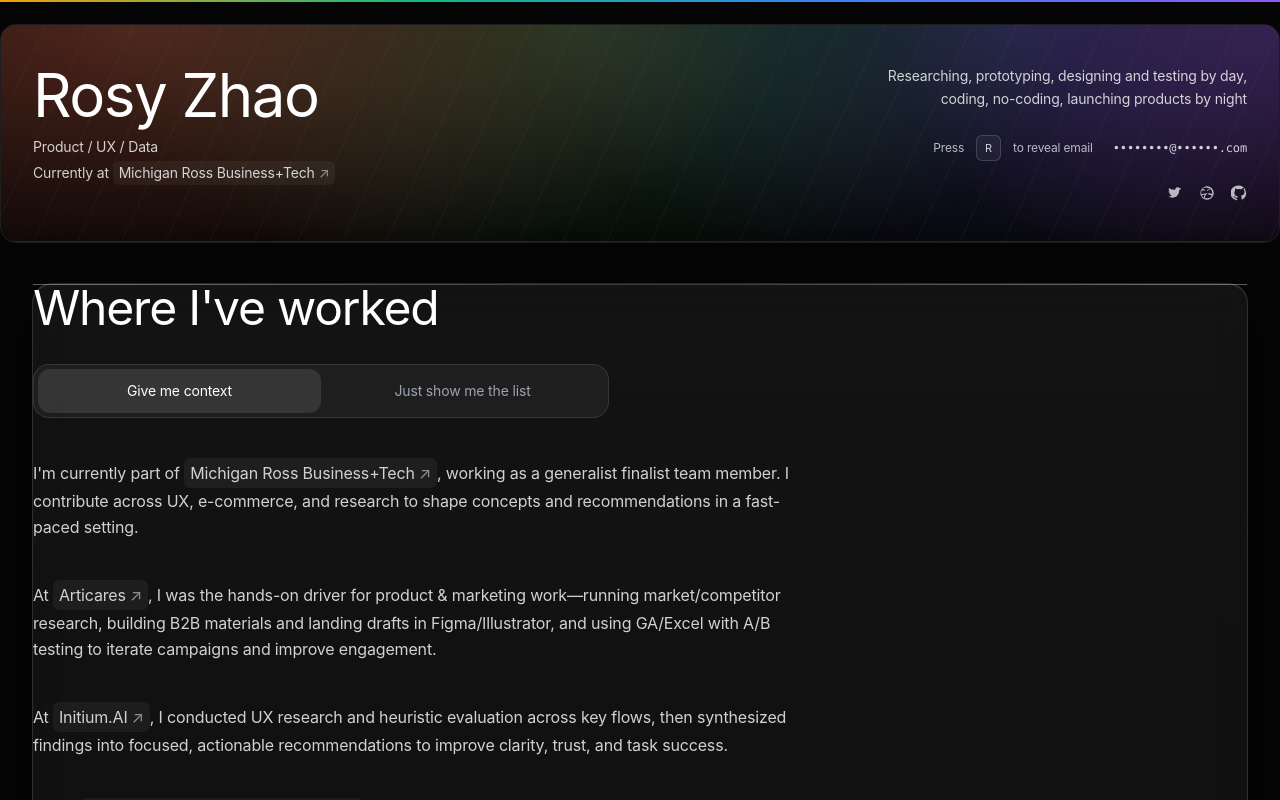
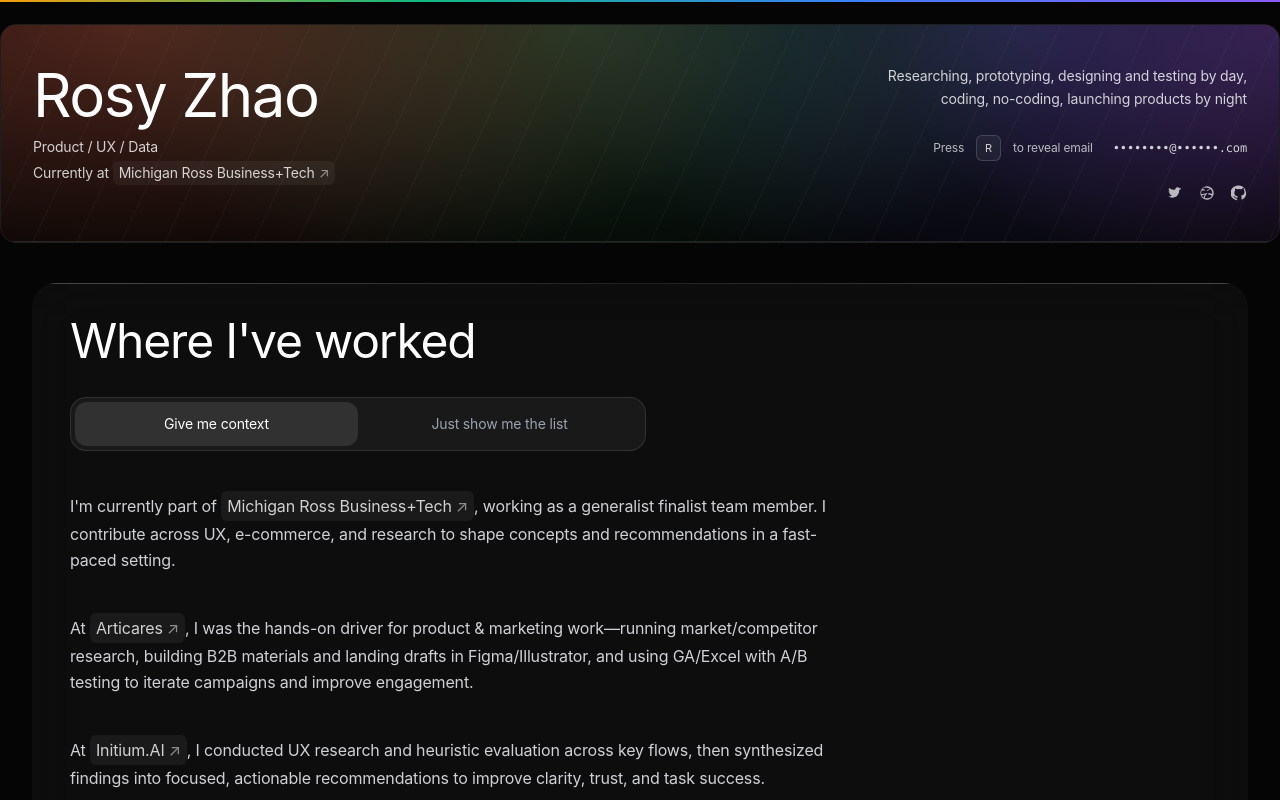
Before and after one commit to zhsirong/create-react-app-my-portfolio, a Next.js app: page /create-react-app-my-portfolio/about in a window 1280 px wide. Shown: the top 800 px of the page. Built offline with nearby package versions, Linux system fonts and the light colour scheme.

Commit message:
Update globals.css

```diff
--- a/styles/globals.css
+++ b/styles/globals.css
@@ -127,10 +127,22 @@
 }
 
 /* 只加顶部那条线（模拟原版） */
-.glass-panel-topline {
+/* 红圈那块：两侧圆角 + 毛玻璃 + 只有顶部细线；没有底边框 */
+.glass-panel {
   position: relative;
+  width: 100%;
+  border: none;                /* ✅ 没有整圈边框 */
+  border-bottom: none;         /* ✅ 没有底边框 */
+  box-shadow: none;            /* ✅ 不要整圈阴影 */
+  border-radius: 24px;         /* ✅ 两侧圆角 */
+  overflow: hidden;
+
+  background: rgba(255, 255, 255, 0.035);
+  backdrop-filter: blur(28px) saturate(160%);
+  -webkit-backdrop-filter: blur(28px) saturate(160%);
 }
 
+/* 只画顶部那条线（原版就是这种感觉） */
 .glass-panel-topline::before {
   content: '';
   position: absolute;
@@ -140,11 +152,27 @@
   height: 1px;
   background: linear-gradient(
     90deg,
-    rgba(255, 255, 255, 0.35),
-    rgba(255, 255, 255, 0.08),
-    rgba(255, 255, 255, 0.35)
+    rgba(255,255,255,0.25),
+    rgba(255,255,255,0.08),
+    rgba(255,255,255,0.25)
   );
 }
+
+/* 容器内部留白（内容区宽度控制） */
+.glass-panel-inner {
+  padding: 28px 28px 34px;
+  max-width: 1200px;  /* 你想更宽就调大，比如 1400px */
+}
+
+/* 大屏时让内容靠左并留出右侧“空场” */
+@media (min-width: 1024px) {
+  .glass-panel-inner {
+    padding: 34px 38px 44px;
+    margin-left: 0;   /* ✅ 左对齐，不居中 */
+  }
+}
+
+/* Available for projects：白色发光描边 + 绿点发光 */
 .neon-pill {
   border: 1px solid rgba(255, 255, 255, 0.55);
   box-shadow:
@@ -158,3 +186,17 @@
     0 0 6px rgba(34, 197, 94, 0.9),
     0 0 14px rgba(34, 197, 94, 0.6);
 }
+
+.neon-pill {
+  border: 1px solid rgba(255, 255, 255, 0.55);
+  box-shadow:
+    0 0 0 1px rgba(255, 255, 255, 0.15),
+    0 0 24px rgba(255, 255, 255, 0.12);
+}
+
+.neon-dot {
+  background: #22c55e;
+  box-shadow:
+    0 0 6px rgba(34, 197, 94, 0.9),
+    0 0 14px rgba(34, 197, 94, 0.6);
+}
```
